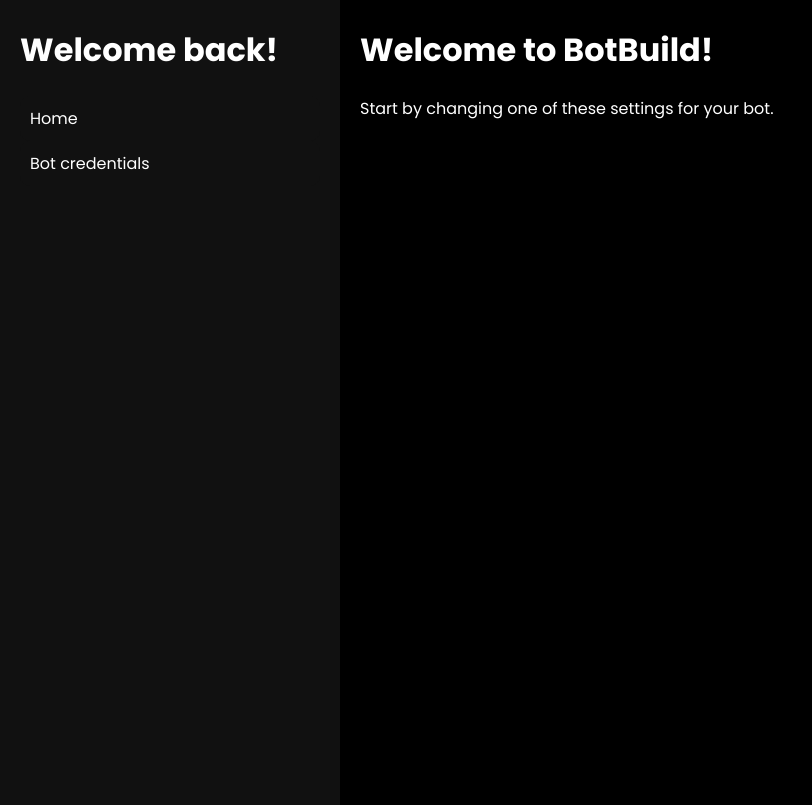
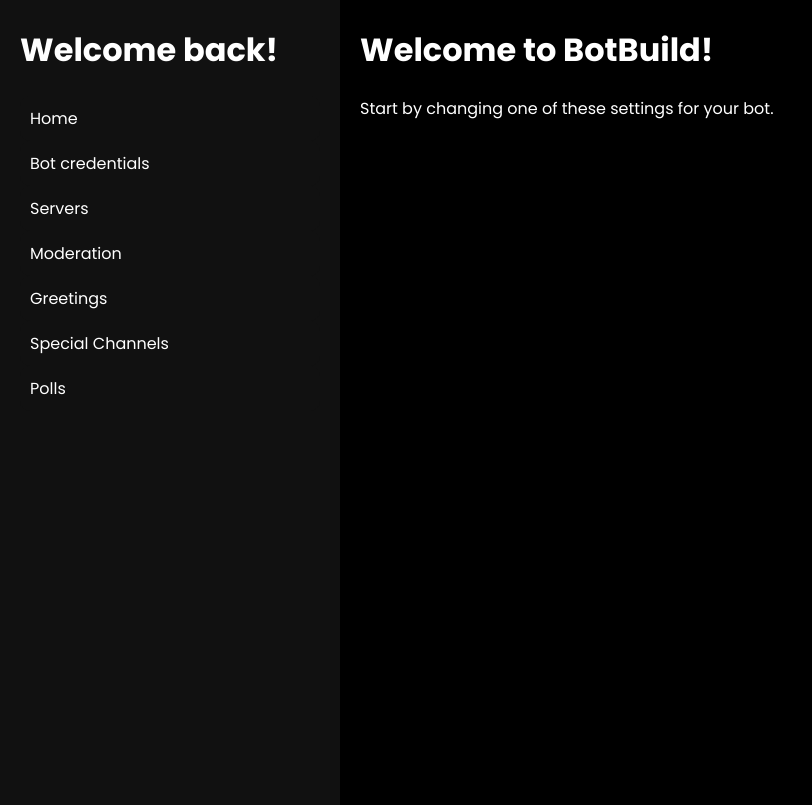
Before and after one commit to Crimeraaa-S1GMA/BotBuild, a Flask app: page / in a window 1280 px wide. Shown: the whole page, without its empty margins (0-812 px from the left). Run offline with Flask 3, Linux system fonts and the light colour scheme.

Commit message:
new sidebar buttons that dont work yet

```diff
--- a/static/index.js
+++ b/static/index.js
@@ -10,6 +10,11 @@
 
   bindSidebarButton("open-immersive-welcome-experience", "immersive-welcome-experience");
   bindSidebarButton("open-bot-credentials", "bot-credentials");
+  bindSidebarButton("open-server-management", "server-management");
+  bindSidebarButton("open-moderation-module", "moderation-module");
+  bindSidebarButton("open-greetings-module", "greetings-module");
+  bindSidebarButton("open-special-channels-module", "special-channels-module");
+  bindSidebarButton("open-polls-module", "polls-module");
 }
 
 function bindSidebarButton(buttonId, pageId) {
--- a/static/style.css
+++ b/static/style.css
@@ -56,6 +56,7 @@
     width: 300px;
     height: 100vh;
     float: left;
+    overflow-y: auto;
 }
 
 .sidebar-button {
--- a/templates/index.html
+++ b/templates/index.html
@@ -15,6 +15,21 @@
             </div>
             <div class="sidebar-button" id="open-bot-credentials">
                 Bot credentials
+            </div>
+            <div class="sidebar-button" id="open-server-management">
+                Servers
+            </div>
+            <div class="sidebar-button" id="open-moderation-module">
+                Moderation
+            </div>
+            <div class="sidebar-button" id="open-greetings-module">
+                Greetings
+            </div>
+            <div class="sidebar-button" id="open-special-channels-module">
+                Special Channels
+            </div>
+            <div class="sidebar-button" id="open-polls-module">
+                Polls
             </div>
         </div>
         <div class="content">
```
